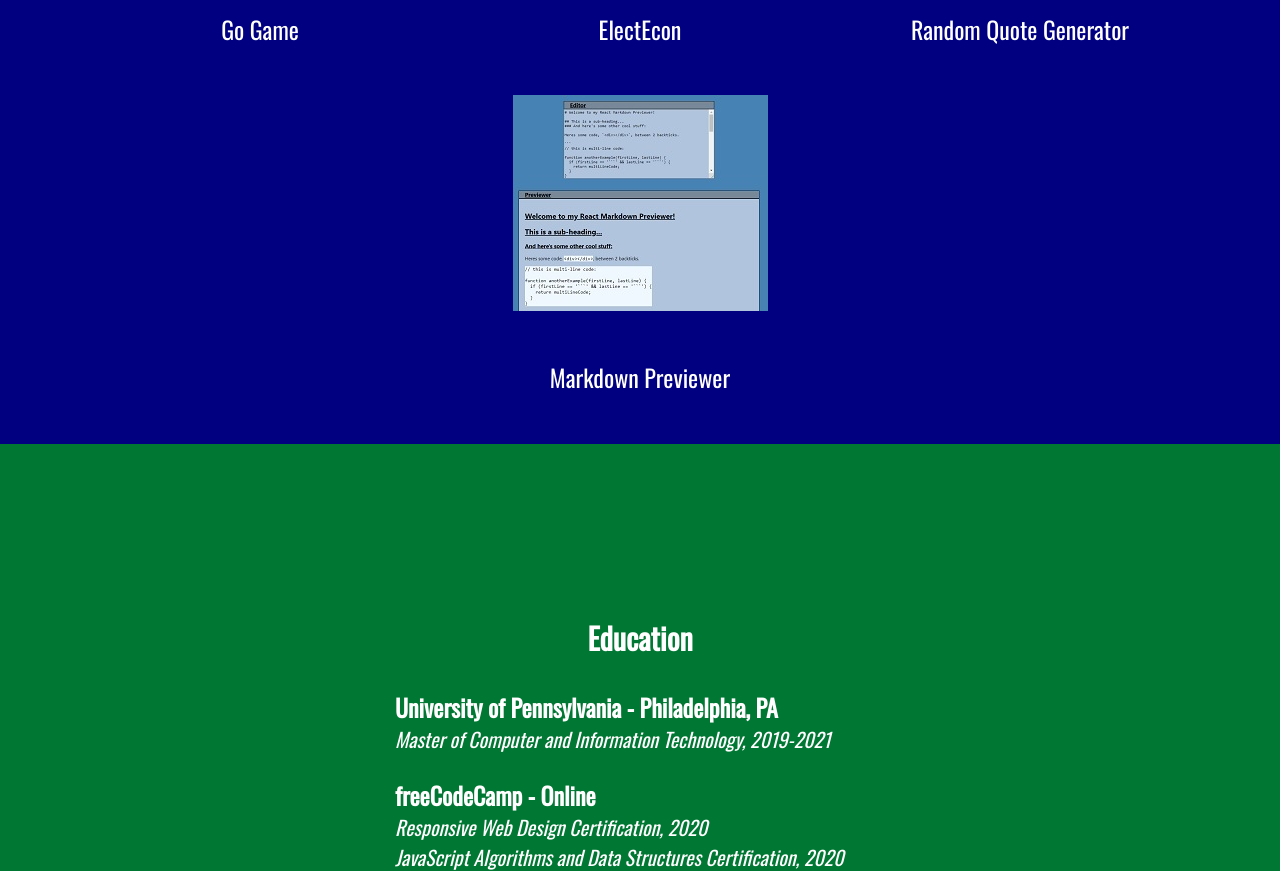
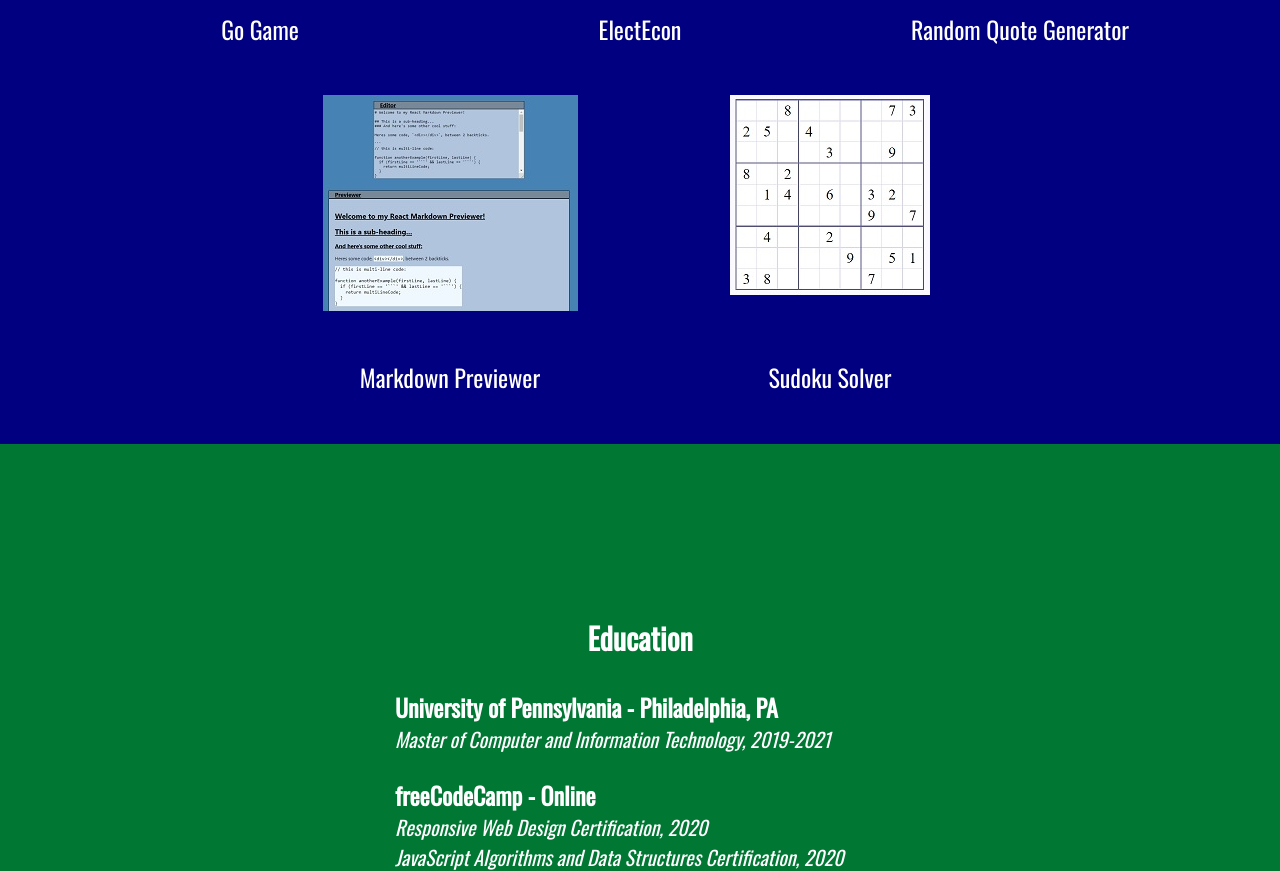
Before and after one commit to chartung17/chartung17.github.io, a plain HTML site: page index.html in a window 1280 px wide. Shown: the part 1207-2078 px from the top of the page. Drawn offline with nearby package versions, Linux system fonts and the light colour scheme.

Commit message:
added sudoku solver

```diff
--- a/index.html
+++ b/index.html
@@ -200,6 +200,10 @@
         <img src="markdown.jpg" width=255px height=216px>
         <figcaption>Markdown Previewer</figcaption>
       </figure></a>
+      <a href="https://nbviewer.jupyter.org/github/chartung17/sudoku-solver/blob/main/SudokuSolver.ipynb" target="_blank"><figure class="project-tile">
+        <img src="sudoku.jpg" width=200px height=200px>
+        <figcaption>Sudoku Solver</figcaption>
+      </figure></a>
     </span>
   </section>
   <section id="education">
```
Also changed, not shown: sudoku.jpg (added).
